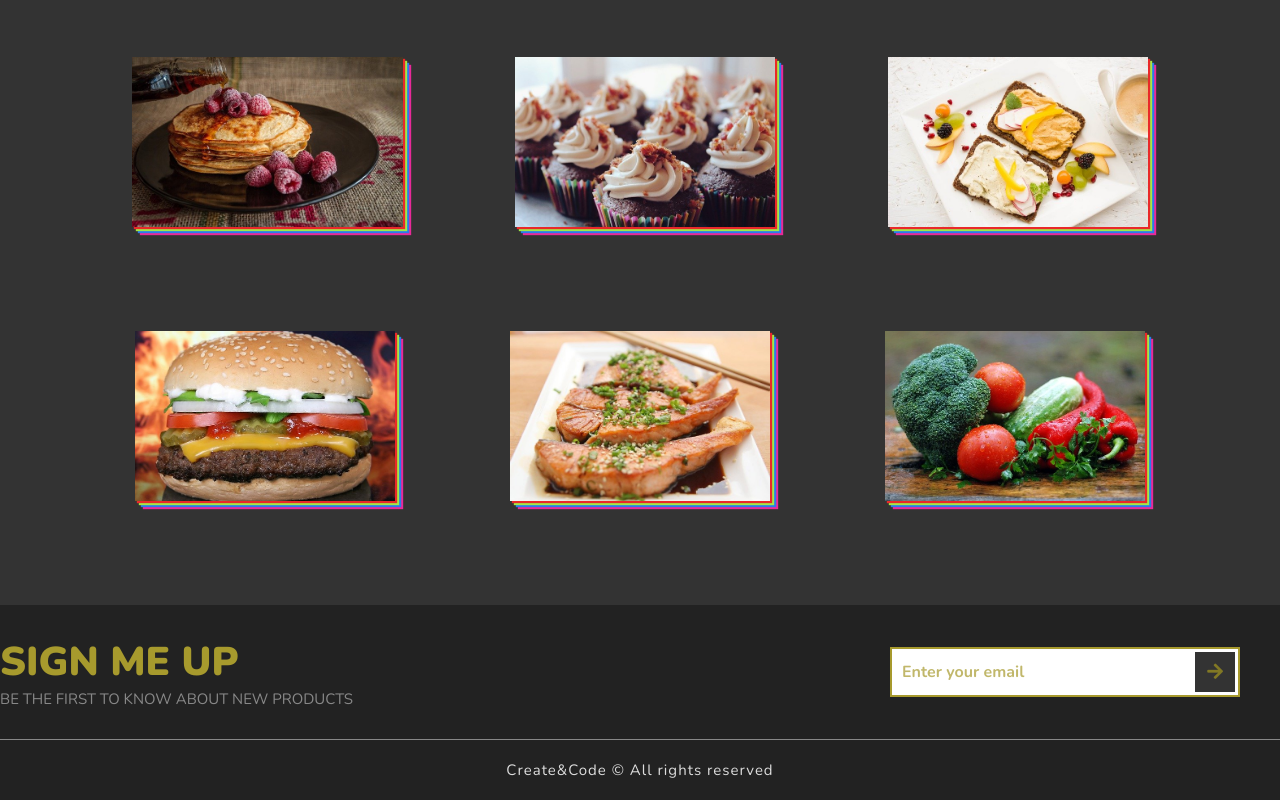
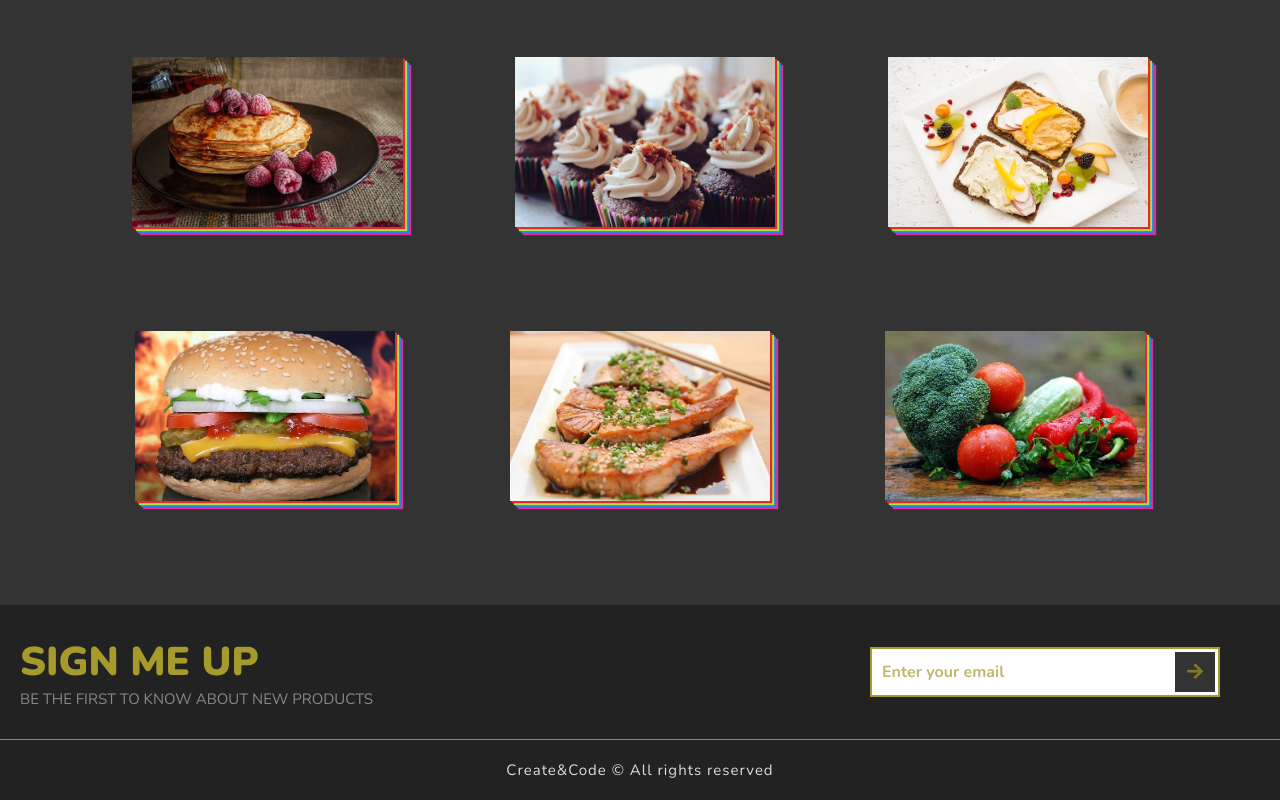
Before and after one commit to bsv479/Food, a plain HTML site: page index.html in a window 1280 px wide. Shown: the part 1852-2652 px from the top of the page. Drawn offline with nearby package versions, Linux system fonts and the light colour scheme.

Commit message:
Updated style.css

```diff
--- a/style.css
+++ b/style.css
@@ -382,7 +382,7 @@ html {
 
 .footer-box {
   display: flex;
-  padding: 3rem 0;
+  padding: 3rem 2rem;
   align-items: center;
   justify-content: space-between;
 }
```
